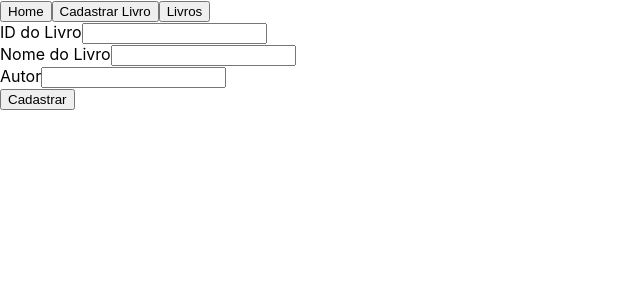
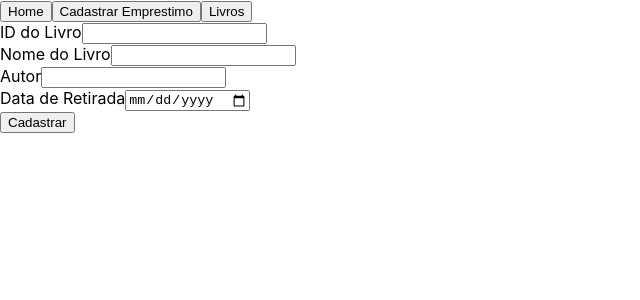
Before and after one commit to AlexandreRodriguesStrapasson/library_PW4, a React (Create React App) app in the folder library/: page /Cadastro_Livro in a window 1280 px wide. Shown: the top 300 px of the page, without its empty margins (0-640 px from the left). Built offline with nearby package versions, Linux system fonts and the light colour scheme.

Commit message:
feat: now the input 'Data de Retirada' show the date of the book

```diff
--- a/library/mock/db.json
+++ b/library/mock/db.json
@@ -1,14 +1,16 @@
 {
   "books": [
     {
-      "name": "Harry Potter",
-      "author": "J.K. Rowling",
-      "id": "1"
+      "id": "1",
+      "name": "Senhor dos Anéis",
+      "author": "Tolkien",
+      "dataRetirada": "2023-01-01"
     },
     {
+      "id": "2",
       "name": "Senhor dos Anéis",
       "author": "Tolkien",
-      "id": "2"
+      "dataRetirada": "2023-11-15"
     }
   ]
 }
--- a/library/src/components/formBook.js
+++ b/library/src/components/formBook.js
@@ -1,10 +1,11 @@
 import { useState } from 'react';
 
-function FormBook(){
+function FormBook() {
   const [bookData, setBookData] = useState({
     id: '',
     name: '',
     author: '',
+    dataRetirada: '', // Adiciona a data de retirada ao estado
   });
 
   const handleInputChange = (e) => {
@@ -28,6 +29,7 @@ function FormBook(){
           id: bookData.id,
           name: bookData.name,
           author: bookData.author,
+          dataRetirada: bookData.dataRetirada, // Inclui a data de retirada na requisição
         }),
       });
 
@@ -37,6 +39,7 @@ function FormBook(){
           id: '',
           name: '',
           author: '',
+          dataRetirada: '', // Limpa a data de retirada após o cadastro
         });
       } else {
         console.error('Erro ao cadastrar livro.');
@@ -46,8 +49,7 @@ function FormBook(){
     }
   };
 
-
-    return(
+  return (
     <div>
       <form onSubmit={handleSubmit}>
         <label>
@@ -86,10 +88,22 @@ function FormBook(){
 
         <br />
 
+        <label>
+          Data de Retirada
+          <input
+            type="date"
+            name="dataRetirada"
+            value={bookData.dataRetirada}
+            onChange={handleInputChange}
+          />
+        </label>
+
+        <br />
+
         <button type="submit">Cadastrar</button>
       </form>
     </div>
-    )
+  );
 }
 
 export default FormBook;
--- a/library/src/components/navagador.js
+++ b/library/src/components/navagador.js
@@ -15,7 +15,7 @@ function Navegador(){
     return(
         <div id="navegation">
             <button onClick={goToHome}>Home</button>
-            <button onClick={goToFormBook}>Cadastrar Livro</button>
+            <button onClick={goToFormBook}>Cadastrar Emprestimo</button>
             <button onClick={goToBooks}>Livros</button>
         </div>
     )
--- a/library/src/pages/books.js
+++ b/library/src/pages/books.js
@@ -48,14 +48,26 @@ const Books = () => {
     }
   };
 
-  const handleEmprestimoClick = (bookId) => {
-    navigate('/Emprestimo', { state: { bookId } });
+  const handleEmprestimoClick = async (bookId) => {
+    try {
+      const response = await fetch(`http://localhost:3500/books/${bookId}`);
+      if (!response.ok) {
+        throw new Error(`Erro ao buscar dados do livro: ${response.statusText}`);
+      }
+
+      const bookDetails = await response.json();
+      navigate('/Emprestimo', {
+        state: { bookDetails, dataRetirada: bookDetails.dataRetirada },
+      });
+    } catch (error) {
+      console.error('Erro ao obter dados do livro:', error);
+    }
   };
 
   return (
     <div>
       <Navegador />
-      <h2>Lista de Livros</h2>
+      <h2>Lista de livros emprestados</h2>
       <ul>
         {books.map((book) => (
           <li key={book.id}>
--- a/library/src/pages/emprestimo.js
+++ b/library/src/pages/emprestimo.js
@@ -1,10 +1,18 @@
-import React, { useState } from "react";
+import React, { useState, useEffect } from "react";
+import { useLocation } from 'react-router-dom';
 import Navegador from "../components/navagador";
 
 function Emprestimo() {
+  const location = useLocation();
   const [dataRetirada, setDataRetirada] = useState("");
   const [dataDevolucao, setDataDevolucao] = useState("");
   const [atrasado, setAtrasado] = useState(null);
+
+  useEffect(() => {
+    if (location.state && location.state.dataRetirada) {
+      setDataRetirada(location.state.dataRetirada);
+    }
+  }, [location.state]);
 
   function handleDataRetiradaChange(event) {
     setDataRetirada(event.target.value);
```
Lines whose indentation alone changed are shown as unchanged.
